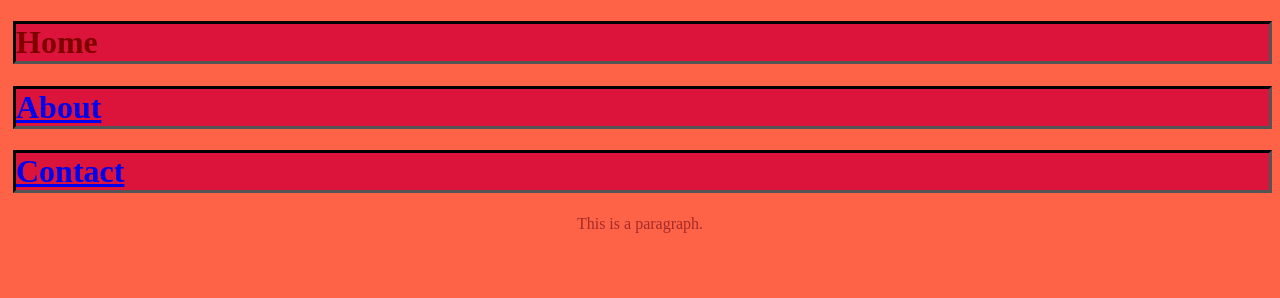
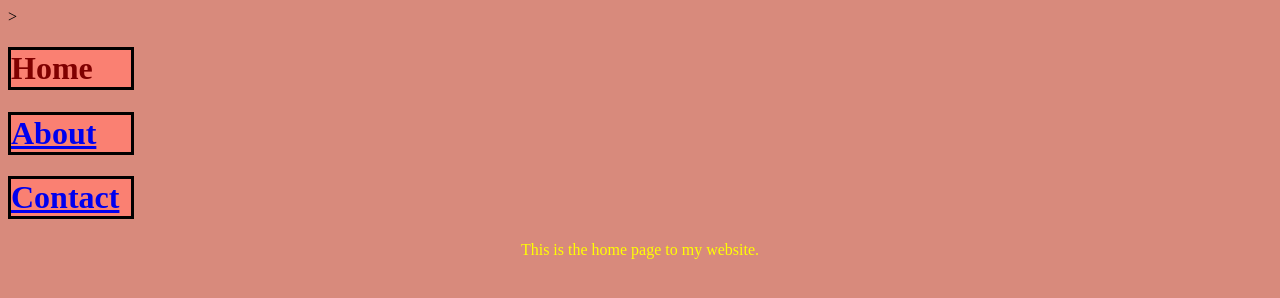
Before and after one commit to aandoh21/web-development-project, a plain HTML site: page Home.html in a window 1280 px wide. Drawn offline with Linux system fonts and the light colour scheme.

Commit message:
Committing

```diff
--- a/Home.html
+++ b/Home.html
@@ -2,13 +2,15 @@
 <html>
 <head>
     <link rel="stylesheet" href="homestyles.css">
+    <!-- This refrences my style sheet for the home page -->>
 <title>Home</title>
 </head>
 <body>
-<h1>Home</h1>
+<div>
+    <h1>Home</h1>
 <h1><a href="About.html">About</a></h1>
 <h1><a href="Contact.html">Contact</a></h1>
-<p>This is a paragraph.</p>
-
+</div>
+<p>This is the home page to my website.</p>
 </body>
 </html
--- a/aboutstyles.css
+++ b/aboutstyles.css
@@ -7,5 +7,14 @@ body {
     margin-left: 20px;
   }
   p{
-
+    text-align: left;
+    color: darkgreen;
   }
+  div {
+    width:300px;
+    text-align: left;
+  }
+  img{
+    height: 300px;
+    width: 230px;
+  }
--- a/homestyles.css
+++ b/homestyles.css
@@ -1,15 +1,18 @@
 body {
-    background-color: tomato;
+    background-color: rgb(216, 138, 124);
   }
 
   h1 {
     color: maroon;
-    background-color: crimson;
-    margin-left: 5px;
-    border-style: inset;
+    background-color: salmon;
+    border-style: solid;
     border-color: black;
+    width: 120px;
   }
   p {
     text-align: center;
-    color: brown;
+    color: yellow;
   }
+  div{
+
+  }
```
Also changed, not shown: About.html (+4 -3 lines), Contact.html (+1 -0 lines), Me at 21.jpg (added).
